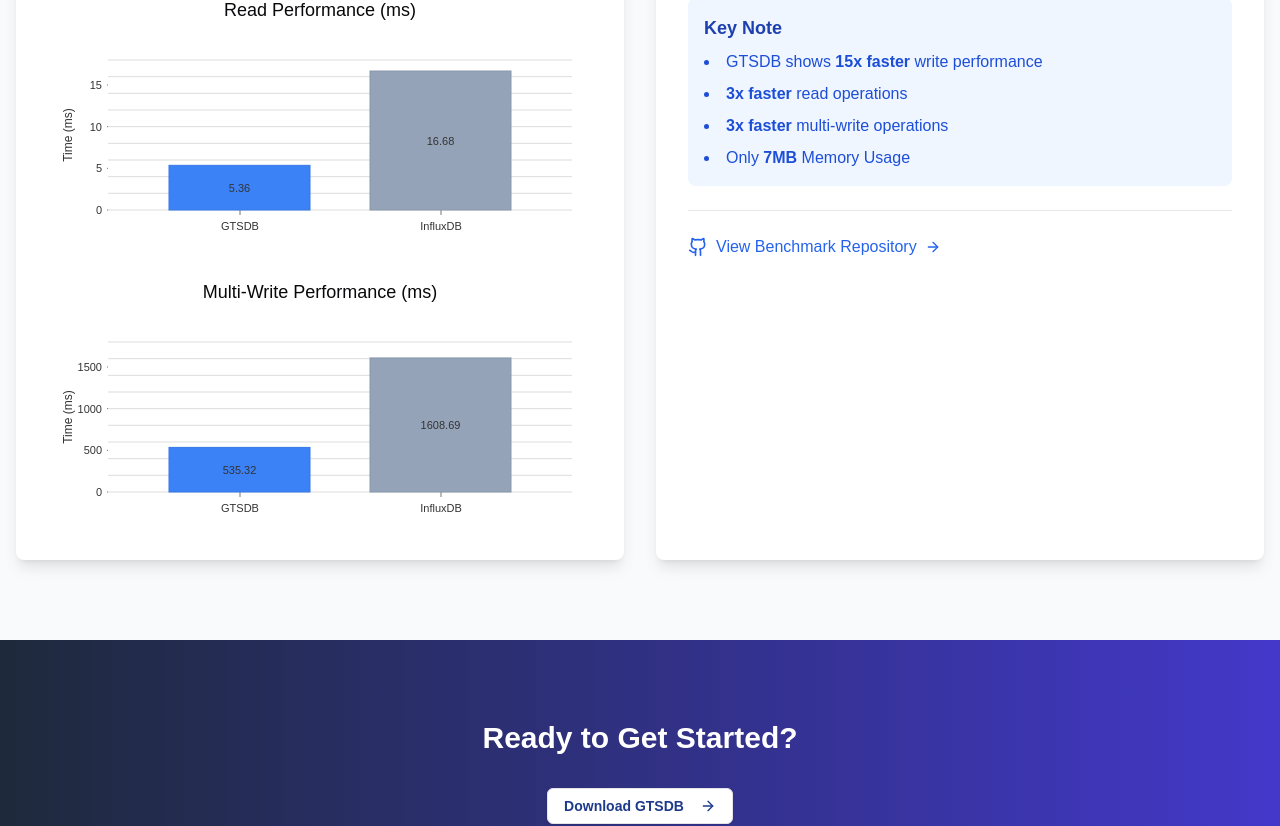
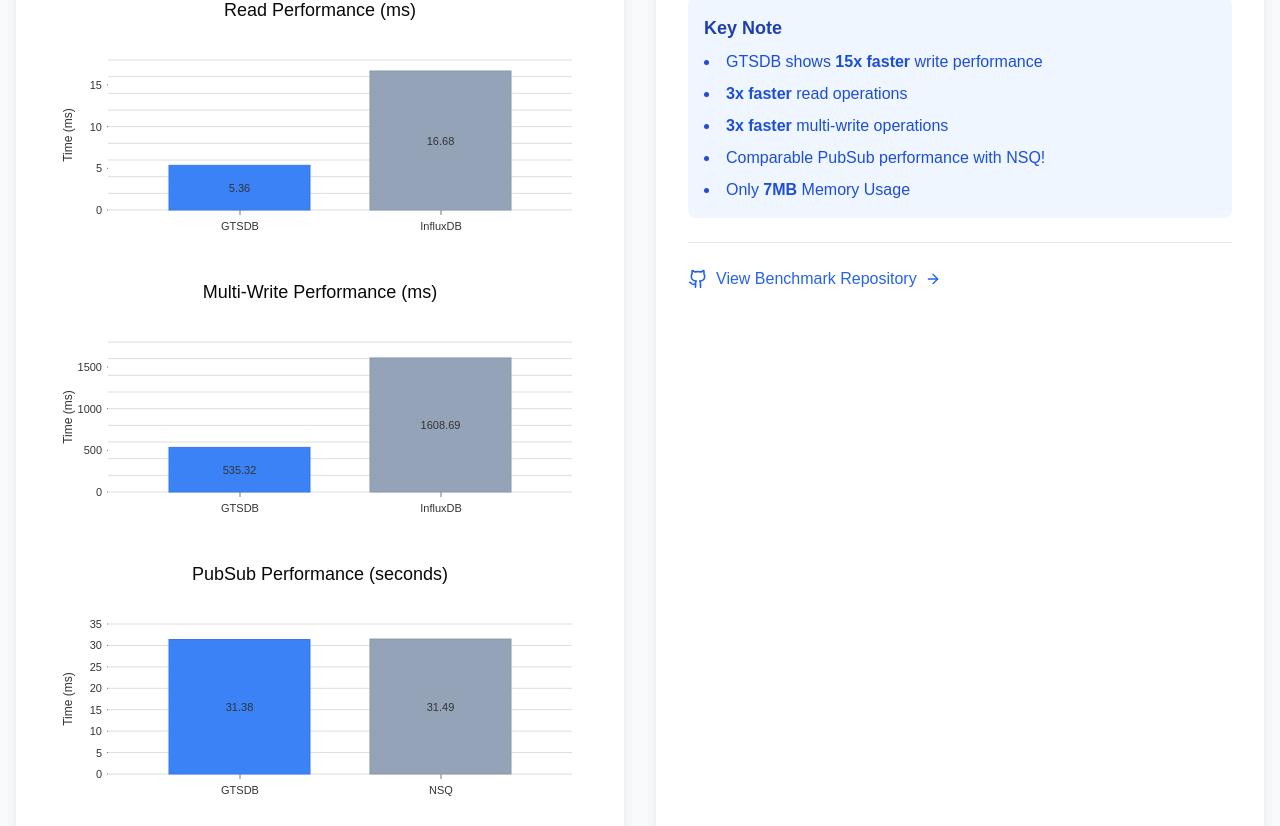
Before and after one commit to abbychau/gtsdb-homepage, a Next.js app: page / in a window 1280 px wide. Shown: the part 2862-3688 px from the top of the page. Built offline with nearby package versions, Linux system fonts and the light colour scheme.

Commit message:
feat: enhance PerformanceSection with PubSub performance data and update BarChartComponent to support seconds

```diff
--- a/app/page.tsx
+++ b/app/page.tsx
@@ -504,18 +504,23 @@
     { db: "InfluxDB", milliseconds: 1608.69 }
   ]
 
+  const pubsubData = [
+    { db: "GTSDB", seconds: 31.3844892 },
+    { db: "NSQ", seconds: 31.4873011 }
+  ]
+
   useEffect(() => {
     if (inView) {
       controls.start('visible')
     }
   }, [controls, inView])
 
-  const BarChartComponent = ({ data, title }: { data: { db: string, milliseconds: number }[], title: string }) => (
+  const BarChartComponent = ({ data, title }: { data: { db: string, milliseconds?: number, seconds?: number }[], title: string }) => (
     <div className="h-[250px]">
       <h4 className="text-lg font-medium mb-4 text-center">{title}</h4>
       <ResponsiveBar
         data={data}
-        keys={['milliseconds']}
+        keys={['milliseconds', 'seconds']}
         indexBy="db"
         margin={{ top: 20, right: 20, bottom: 80, left: 60 }}
         padding={0.3}
@@ -569,6 +574,10 @@
               <BarChartComponent data={writeData} title="Write Performance (ms)" />
               <BarChartComponent data={readData} title="Read Performance (ms)" />
               <BarChartComponent data={multiWriteData} title="Multi-Write Performance (ms)" />
+              <BarChartComponent
+                data={pubsubData.map(d => ({ ...d, seconds: Number(d.seconds.toFixed(2)) }))}
+                title="PubSub Performance (seconds)"
+              />
             </div>
           </div>
 
@@ -615,6 +624,7 @@
                   <li>GTSDB shows <strong>15x faster</strong> write performance</li>
                   <li><strong>3x faster</strong> read operations</li>
                   <li><strong>3x faster</strong> multi-write operations</li>
+                  <li>Comparable PubSub performance with NSQ!</li>
                   <li>Only <strong>7MB</strong> Memory Usage</li>
                 </ul>
               </div>
--- a/components/Footer.tsx
+++ b/components/Footer.tsx
@@ -1,5 +1,4 @@
 import { Github, Code, Globe, Lock, Mail } from 'lucide-react'
-import Link from 'next/link'
 
 export default function Footer() {
   return (
@@ -11,7 +10,7 @@
             <p className="text-sm text-gray-400">
               A simple, efficient, and easy-to-use timeseries database for IoT and more.
               <br /><br />
-              <a href="https://www.dmca.com/Protection/Status.aspx?id=1740cd4b-670e-483e-b367-12946cc5b770&refurl=https%3a%2f%2fgtsdb.abby.md%2f&rlo=true" title="DMCA.com Protection Status" className="dmca-badge"> <img src ="https://images.dmca.com/Badges/dmca-badge-w100-5x1-08.png?ID=1740cd4b-670e-483e-b367-12946cc5b770"  alt="DMCA.com Protection Status" /></a>  <script src="https://images.dmca.com/Badges/DMCABadgeHelper.min.js"> </script>
+              <a href="https://www.dmca.com/Protection/Status.aspx?id=1740cd4b-670e-483e-b367-12946cc5b770&refurl=https%3a%2f%2fgtsdb.abby.md%2f&rlo=true" title="DMCA.com Protection Status" className="dmca-badge"> <img src ="https://images.dmca.com/Badges/dmca-badge-w100-5x1-08.png?ID=1740cd4b-670e-483e-b367-12946cc5b770"  alt="DMCA.com Protection Status" /></a>  <script src="https://images.dmca.com/Badges/DMCABadgeHelper.min.js" defer> </script>
             </p>
           </div>
           <div>
```
